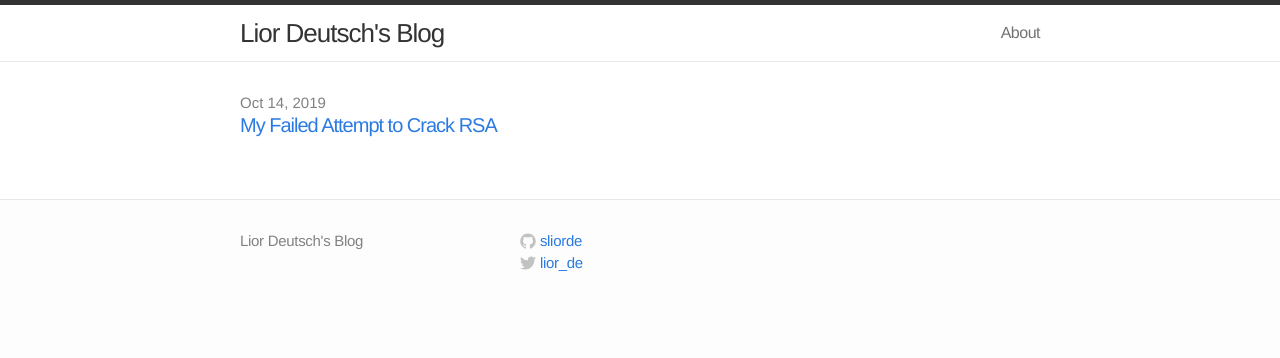
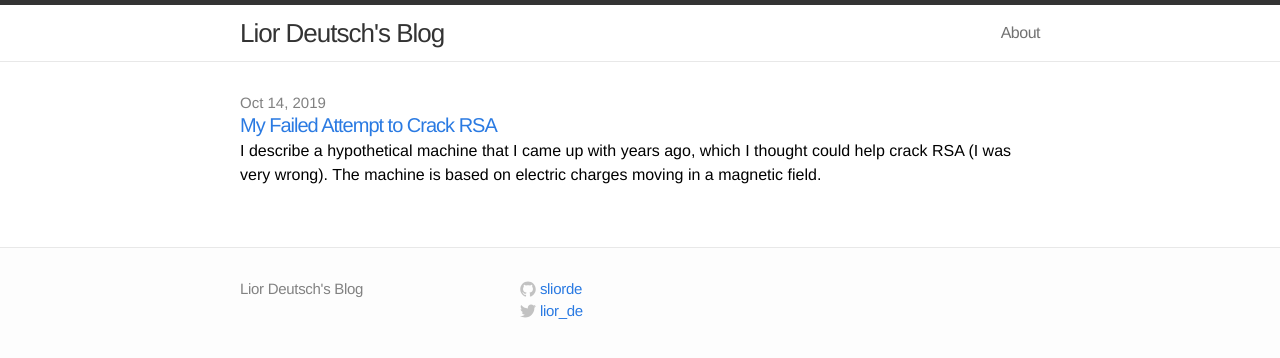
Before and after one commit to liordeutsch/liordeutsch.github.io, a Jekyll site: the page built from index.html, in a window 1280 px wide. Shown: the top 358 px of the page. Built offline with Jekyll 4.4.1, drawn with Linux system fonts in a browser that asks for light colours.

Commit message:
added excerpt to rsa post

```diff
--- a/_posts/2019-10-14-my-failed-attempt-to-crack-rsa.md
+++ b/_posts/2019-10-14-my-failed-attempt-to-crack-rsa.md
@@ -2,7 +2,7 @@
 layout: post
 comments: true
 title:  "My Failed Attempt to Crack RSA"
-excerpt: "  "
+excerpt: "I describe a hypothetical machine that I came up with years ago, which I thought could help crack RSA (I was very wrong). The machine is based on electric charges moving in a magnetic field."
 date:   2019-10-14 13:00:00
 mathjax: true
 ---
```
